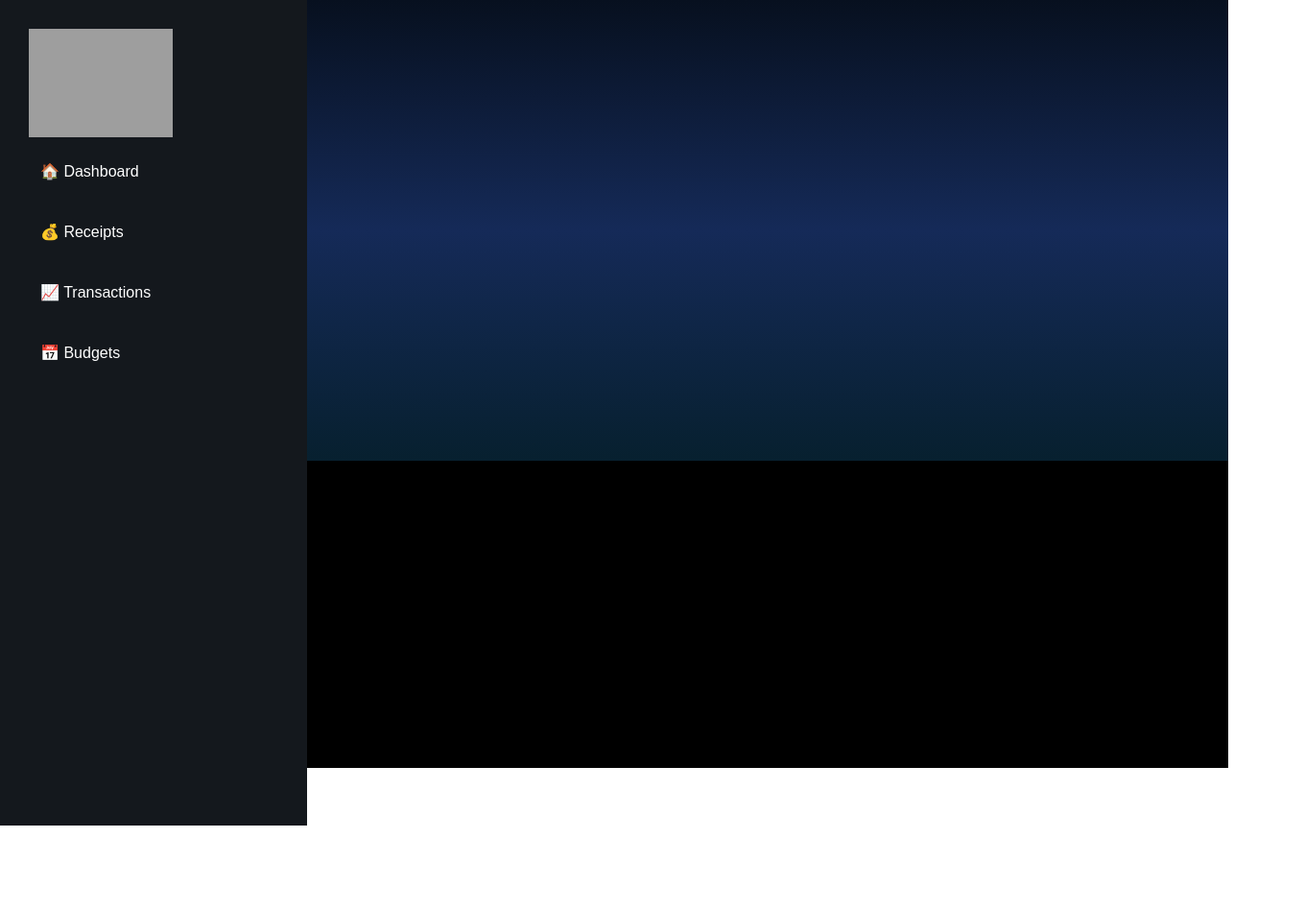
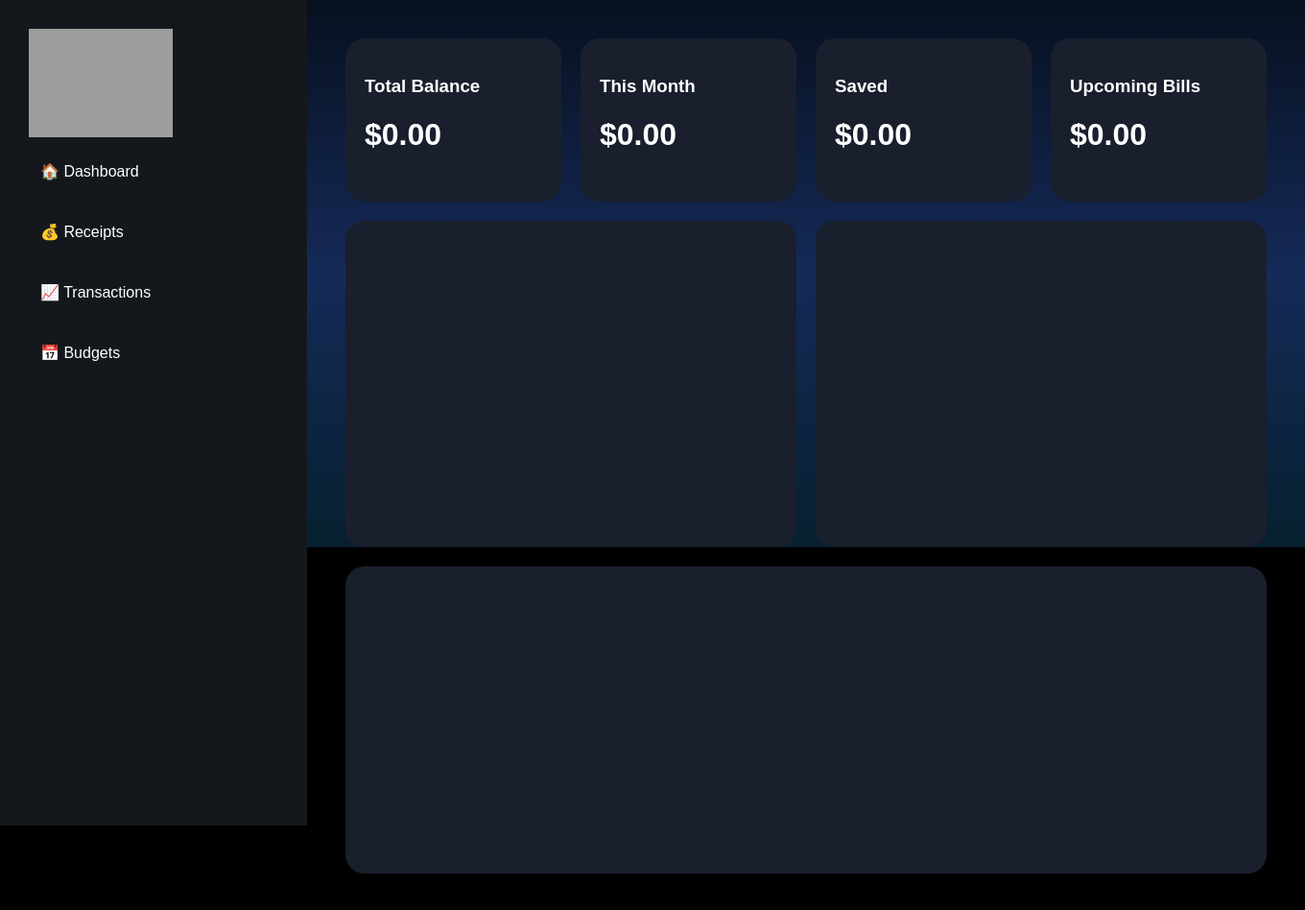
Before and after one commit to GilGil0210/AI-expenses-tracking-website, a plain HTML site: page Dashboard.html in a window 1280 px wide. Shown: the whole page at 96% size, 1360 px wide, since content can reach past the window. Before the commit the page ends 800 px from the top, so only its background shows below. Drawn offline with Linux system fonts and the light colour scheme; grey boxes are pictures that could not be loaded.

Commit message:
js added, dashboard layout draft

```diff
--- a/Dashboard.css
+++ b/Dashboard.css
@@ -55,3 +55,63 @@ body{
 .sidebar a:hover{
     background:#29b058;
 }
+.grid-container{
+     display:grid;
+
+    grid-template-columns:repeat(4,1fr);
+
+    /* three rows */
+    grid-template-rows:
+        170px
+        340px
+        320px;
+
+    gap:20px;
+}
+.main-content{
+
+    margin-left:320px;
+
+    padding:40px;
+
+    width:calc(100% - 320px);
+
+    min-height:100vh;
+}
+#total-Balance{
+    grid-column:1;
+    grid-row:1;
+}
+#this-month{
+    grid-column:2;
+    grid-row:1;
+}
+
+#Saved{
+    grid-column:3;
+    grid-row:1;
+}
+
+#Upcoming-Bills{
+    grid-column:4;
+    grid-row:1;
+}
+#Spending-Overview{
+    grid-column:1 / 3;
+    grid-row:2;
+}
+
+#Spending-Category{
+    grid-column:3 / 5;
+    grid-row:2;
+}
+#Recent{
+    grid-column:1/5;
+    grid-row:3;
+}
+.card{
+    background: #1a1f2e;
+    border-radius: 20px;
+    padding: 20px;
+    color: white;
+}
--- a/Dashboard.html
+++ b/Dashboard.html
@@ -5,6 +5,7 @@
     <meta name="viewport" content="width=device-width, initial-scale=1.0" />
     <title>Dashboard</title>
     <link rel="stylesheet" href="Dashboard.css" />
+    <script src="balanceMath.js"></script>
   </head>
   <body>
     <div class="container">
@@ -19,15 +20,28 @@
       </aside>
       <main class="main-content">
         <div class="grid-container">
-          <div class="Total"></div>
-          <div class="current"></div>
-          <div class="Saved"></div>
-          <div class="Upcoming Bills"></div>
-          <div class="Spending Overview"></div>
-          <div class="SpendingCategory"></div>
-          <div class="Recent"></div>
+          <div class="card" id="total-Balance">
+            <h3>Total Balance</h3>
+            <h1>$0.00</h1>
+          </div>
+          <div class="card" id="this-month">
+            <h3>This Month</h3>
+            <h1>$0.00</h1>
+          </div>
+          <div class="card" id="Saved">
+            <h3>Saved</h3>
+            <h1>$0.00</h1>
+          </div>
+          <div class="card" id="Upcoming-Bills">
+            <h3>Upcoming Bills</h3>
+            <h1>$0.00</h1>
+          </div>
+          <div class="card" id="Spending-Overview"></div>
+          <div class="card" id="Spending-Category"></div>
+          <div class="card" id="Recent"></div>
         </div>
       </main>
     </div>
+    <script src="balanceMath.js"></script>
   </body>
 </html>
```
Also changed, not shown: balanceMath.js (added).
